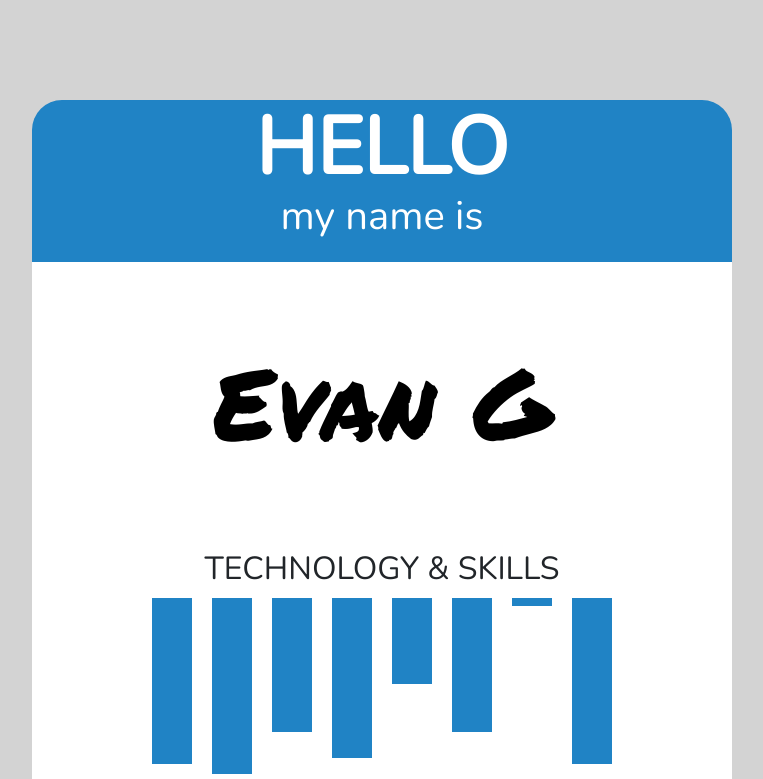
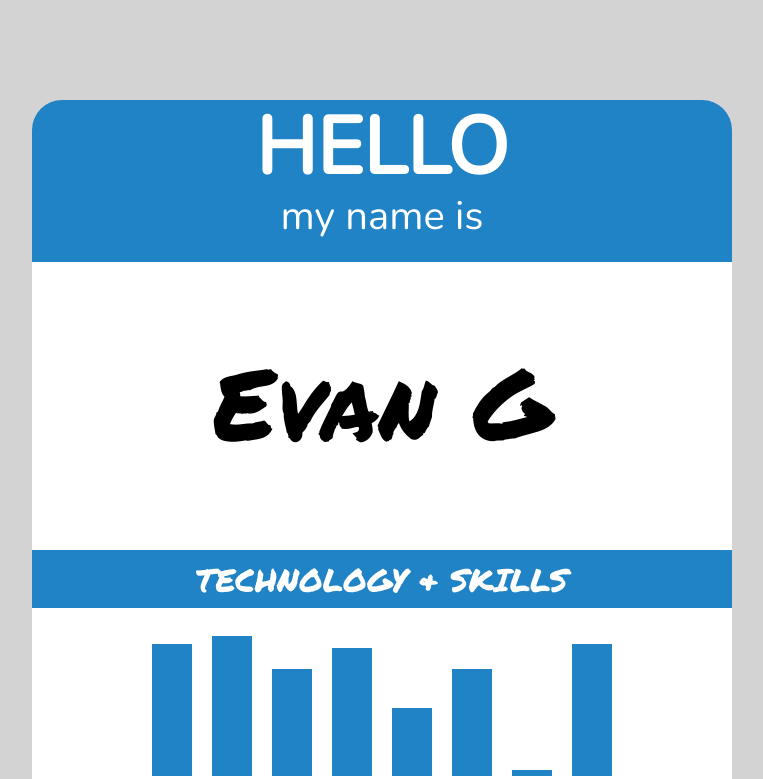
Before and after one commit to evangdesigns/personalBioSite, a website built with webpack: page src/index.html in a window 1280 px wide. Both pictures are taken after a click on the link "TECHNOLOGIES". Shown: the top 779 px of the page, without its empty margins (258-1021 px from the left). Built offline with nearby package versions, Linux system fonts and the light colour scheme; some packages are replaced by stand-ins of ours; no server answers; files whose address does not match are found by name.

Commit message:
styling edits

```diff
--- a/src/javascripts/components/technologies/tech.js
+++ b/src/javascripts/components/technologies/tech.js
@@ -4,11 +4,12 @@ import './tech.scss';
 
 const printTech = () => {
   let domString = `<h2>TECHNOLOGY & SKILLS</h2>
-  <div class="d-flex justify-content-center">`;
+  <div class="d-flex justify-content-center graph">`;
   skillsData.getSkills()
     .then((skills) => {
       skills.forEach((s) => {
-        domString += `<div>
+        domString += `
+        <div class="outer-div">
         <div class="meter">
         <span style="height:${s.proficiency}%;"></span>
         </div>
--- a/src/javascripts/components/technologies/tech.scss
+++ b/src/javascripts/components/technologies/tech.scss
@@ -1,19 +1,35 @@
+@import './../../../styles/variables.scss';
+
 #tech {
-  background-color: white;
+  background-color:$white;
   text-align:center;
+  padding-bottom:50px;
   h2 {
-    margin-bottom: 10px;
+    font-family: 'Permanent Marker', cursive;
+    background-color:$mainColor;
+    color: $white;
+    padding: 10px 0;
   }
 }
-
+.graph {
+  height:200px;
+}
+.outer-div{
+  height:100%;
+  p {
+    margin: 5px 0;
+  }
+}
 .meter {
-  position:relative;
+  display:flex;
+  flex-direction: column;
+  justify-content: flex-end;
   width: 40px;
-  height: 200px;
+  height:80%;
   margin: 0 10px;
   span {
     display:block;
     overflow: hidden;
-    background-color:#2083c5;
+    background-color:$mainColor;
   }
 }
```
